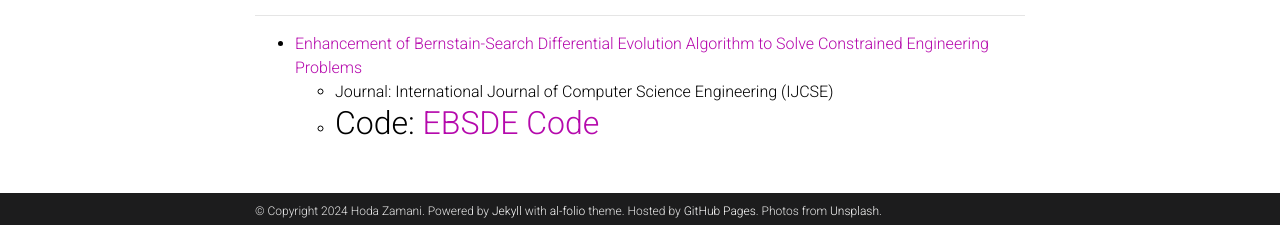
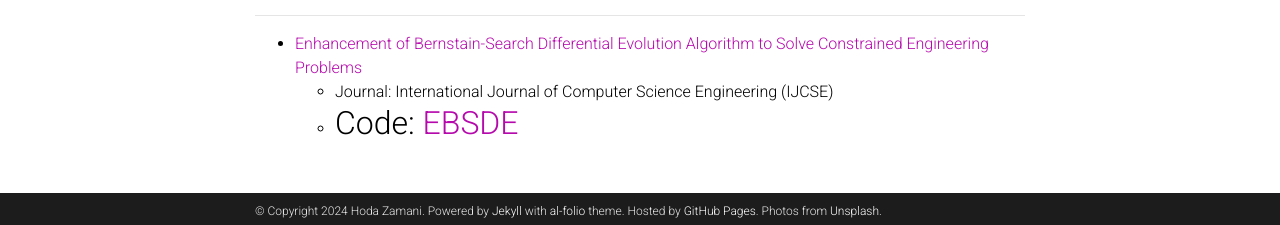
Before and after one commit to HodaZamani/HodaZamani.github.io, a Jekyll site: the page built from _pages/repositories.md, in a window 1280 px wide and 1075 px high. Shown: the part 847-1072 px from the top of the window. Built offline with Jekyll 4.4.1, drawn with Linux system fonts in a browser that asks for light colours; comment, search, counter and statistics services are not loaded; a style sheet for code colours, icons or effects is not loaded.

Commit message:
Update repositories.md

```diff
--- a/_pages/repositories.md
+++ b/_pages/repositories.md
@@ -36,5 +36,5 @@
 ---
 - [Enhancement of Bernstain-Search Differential Evolution Algorithm to Solve Constrained Engineering Problems](https://www.researchgate.net/profile/Hoda-Zamani-2/publication/348097798_Enhancement_of_Bernstain-Search_Differential_Evolution_Algorithm_to_Solve_Constrained_Engineering_Problems/links/5feef002a6fdccdcb81ec41b/Enhancement-of-Bernstain-Search-Differential-Evolution-Algorithm-to-Solve-Constrained-Engineering-Problems.pdf)
      - Journal: International Journal of Computer Science Engineering (IJCSE)
-     - Code: <a href="https://github.com/HodaZamani/HodaZamani.github.io/blob/master/Codes/EBSDE%20Code.zip">EBSDE Code</a>
+     - Code: <a href="https://github.com/HodaZamani/HodaZamani.github.io/blob/master/Codes/EBSDE%20Code.zip">EBSDE</a>
 ---
```
